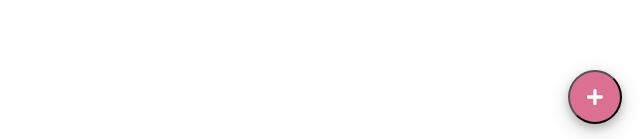
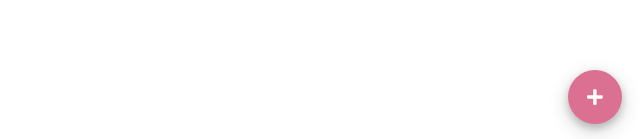
Before and after one commit to RyanTimesTen/fitness-tracker, a Gatsby site: page / in a window 1280 px wide. Shown: the part 658-797 px from the top of the page, 640-1280 px from the left. Built offline with nearby package versions, Linux system fonts and the light colour scheme; Gatsby itself is replaced by a stand-in of ours.

Commit message:
Oops, actually fix border

```diff
--- a/src/pages/index.js
+++ b/src/pages/index.js
@@ -77,7 +77,7 @@ const FAB = styled.button`
   bottom: 1rem;
   right: 1rem;
   border-radius: 50%;
-  border-none;
+  border: none;
   background-color: palevioletred;
   color: white;
   width: 3rem;
```
